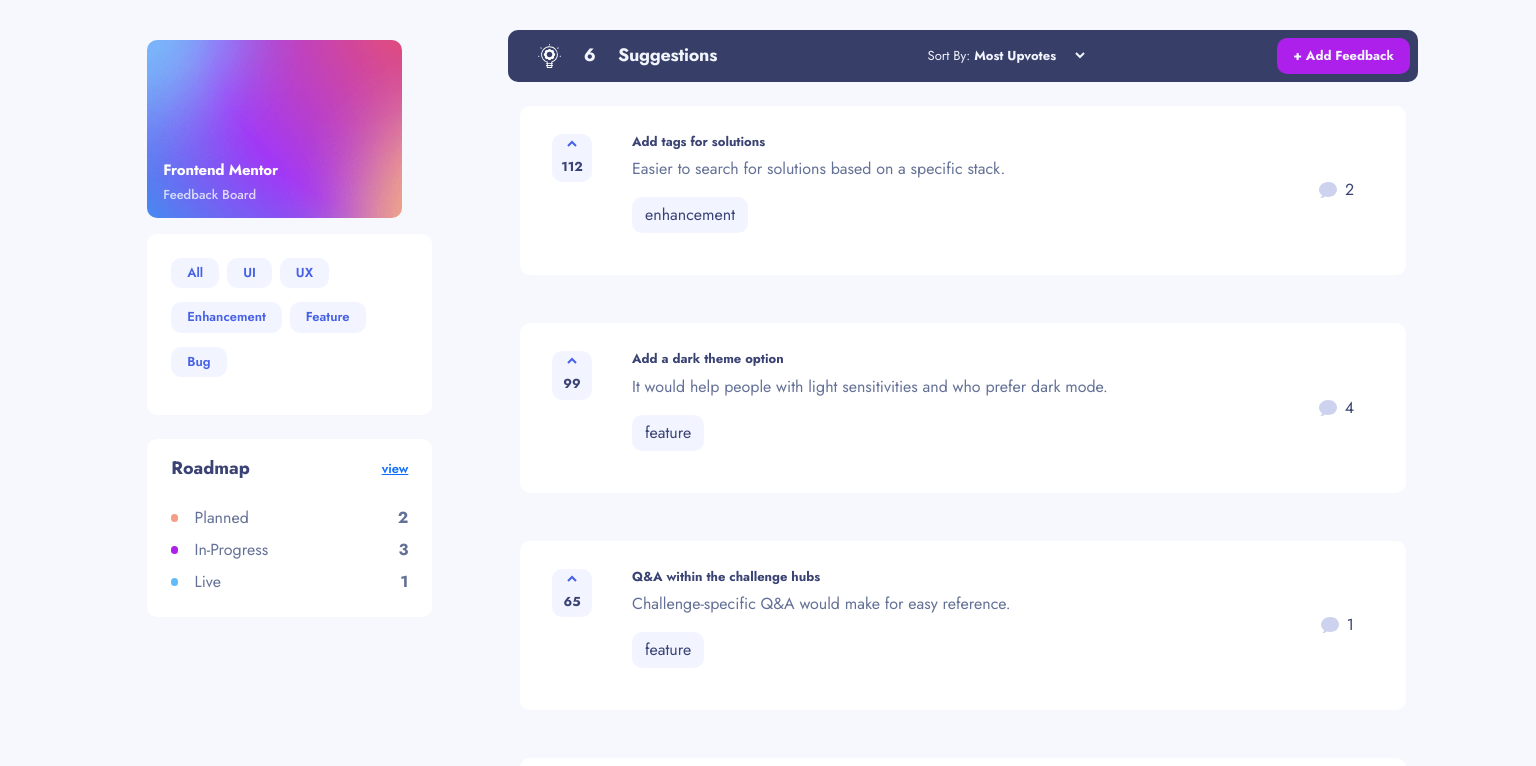
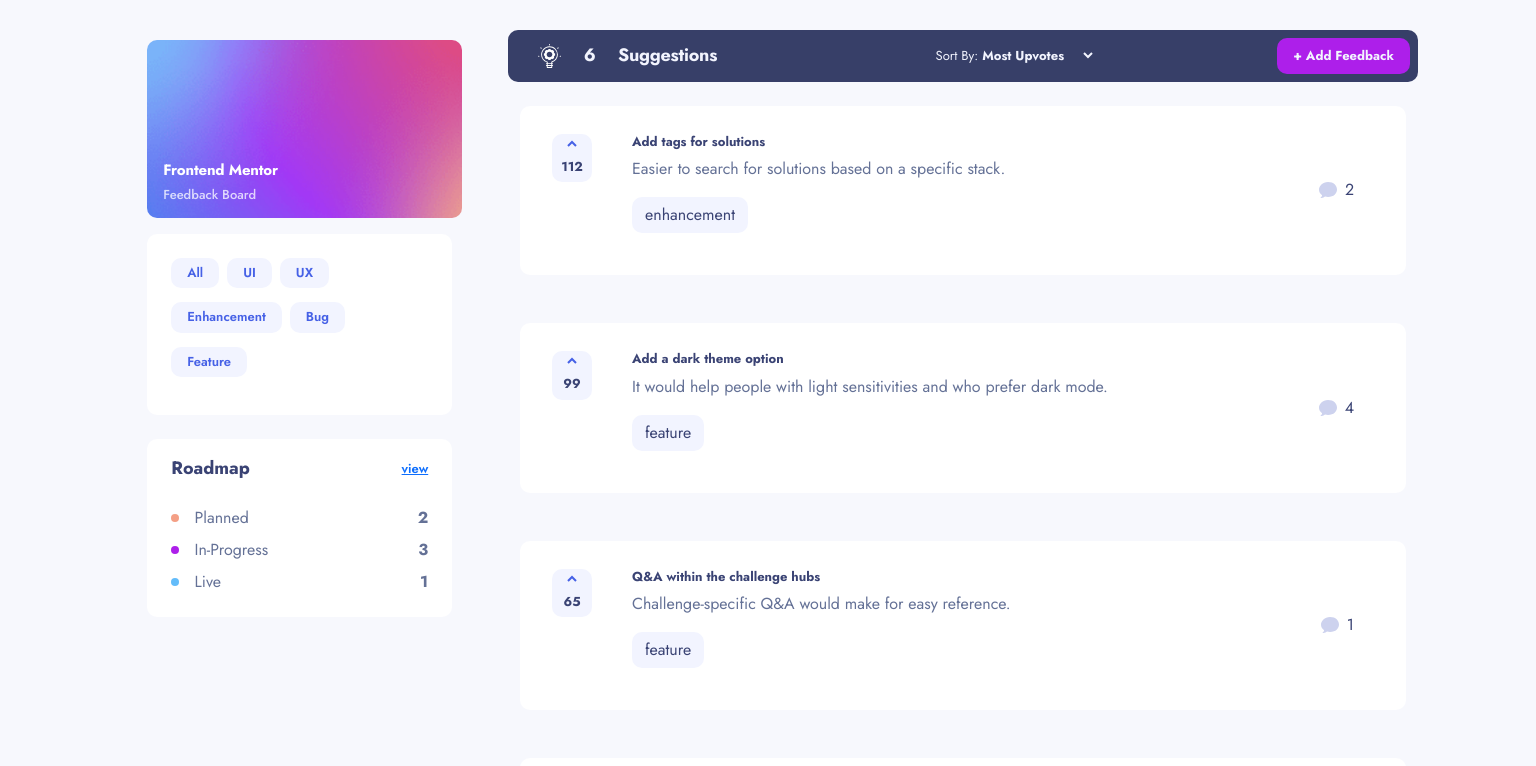
Before and after one commit to mariamo101/team-2, a React (Vite) app: page / in a window 1536 px wide. Shown: the top 766 px of the page. Built offline with nearby package versions, Linux system fonts and the light colour scheme.

Commit message:
fix finish

```diff
--- a/src/components/feedbackboard/gradientBoard/desktopRow/GradiantColuns.module.css
+++ b/src/components/feedbackboard/gradientBoard/desktopRow/GradiantColuns.module.css
@@ -6,6 +6,7 @@
   justify-content: space-between;
   align-items: center;
   padding: 1rem 1rem 0.94rem 1rem;
+  width: 100%;
 }
 .title1 {
   font-size: 0.9375rem;
@@ -23,6 +24,9 @@
 }
 .board {
   display: none;
+}
+.tabletBar {
+  width: 100%;
 }
 
 @media screen and (min-width: 48rem) {
@@ -52,6 +56,7 @@
     justify-content: center;
   }
 }
+
 @media screen and (min-width: 62rem) {
   .tabletBar {
     flex-direction: column;
@@ -60,6 +65,9 @@
   .board {
     flex-direction: column;
     max-width: 100%;
+  }
+  .gradientBoard {
+    width: 95%;
   }
 }
 @media screen and (min-width: 90rem) {
@@ -70,6 +78,6 @@
 }
 @media screen and (min-width: 87.5rem) {
   .gradientBoard {
-    width: 15.9375rem;
+    width: 95%;
   }
 }
--- a/src/components/feedbackboard/headerContainer/MobileHeader.module.css
+++ b/src/components/feedbackboard/headerContainer/MobileHeader.module.css
@@ -19,6 +19,7 @@
   font-size: 0.8125rem;
   font-weight: 400;
   cursor: pointer;
+  margin-left: 1rem;
 }
 .selectOption {
   color: rgba(var(--text-main-btns));
@@ -70,10 +71,14 @@
 @media screen and (min-width: 90rem) {
   .blueCont {
     display: flex;
-    margin: 30px 6rem 1.5rem auto;
-    width: 100%;
-    max-width: 58.75rem;
+    margin: 1.875rem auto 1.5rem auto;
+    max-width: 63.75rem;
     border-radius: 0.625rem;
     justify-content: space-between;
   }
 }
+@media screen and (min-width: 106.25rem) {
+  .blueCont {
+    max-width: 100%;
+  }
+}
--- a/src/components/feedbackboard/sideBar/buttonBoard/ButtonBoard.jsx
+++ b/src/components/feedbackboard/sideBar/buttonBoard/ButtonBoard.jsx
@@ -9,12 +9,14 @@
     word.charAt(0).toUpperCase() + word.slice(1);
 
   const { productData } = useContext(FeedbackContext);
-  const categories = [
+  const categoriesOrder = [
     "All",
     "UI",
     "UX",
     ...Array.from(new Set(productData.map((product) => product.category))),
   ];
+
+  const categories = ["All", "UI", "UX", "enhancement", "bug", "feature"];
 
   return (
     <div className={`${styles.buttonBoard} `}>
@@ -23,12 +25,6 @@
           <SmallButtons text={capitalizeFirstLetter(category)} key={index} />
         );
       })}
-      {/* <SmallButtons text="All" />
-      <SmallButtons text="UI" />
-      <SmallButtons text="UX" />
-      <SmallButtons text="Enhancement" />
-      <SmallButtons text="Bug" />
-      <SmallButtons text="Feature" /> */}
     </div>
   );
 }
--- a/src/components/feedbackboard/sideBar/buttonBoard/ButtonBoard.module.css
+++ b/src/components/feedbackboard/sideBar/buttonBoard/ButtonBoard.module.css
@@ -24,6 +24,6 @@
 }
 @media screen and (min-width: 75rem) {
   .buttonBoard {
-    width: 86%;
+    width: 92%;
   }
 }
--- a/src/components/feedbackboard/sideBar/roadBoard/RoadBoard.module.css
+++ b/src/components/feedbackboard/sideBar/roadBoard/RoadBoard.module.css
@@ -61,6 +61,6 @@
 }
 @media screen and (min-width: 75rem) {
   .roadBoard {
-    width: 86%;
+    width: 92%;
   }
 }
```
